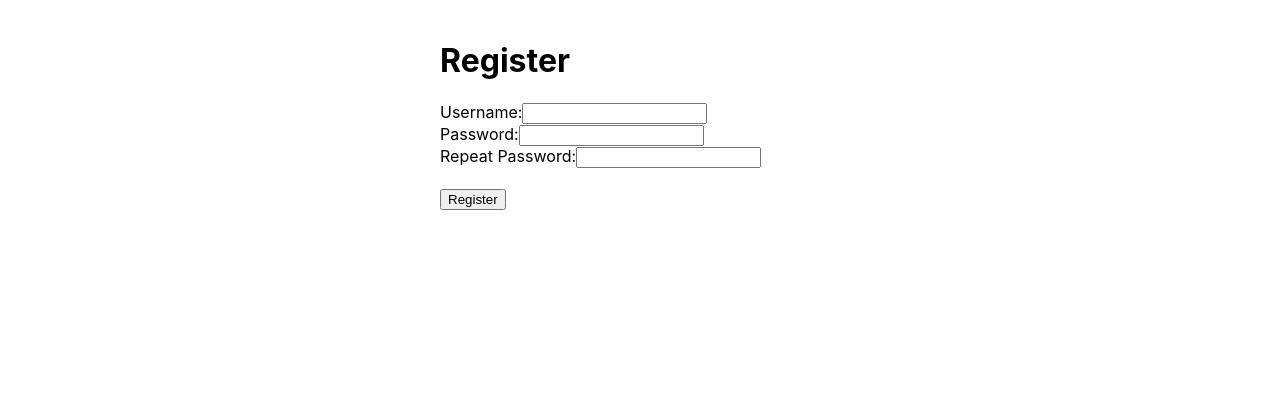
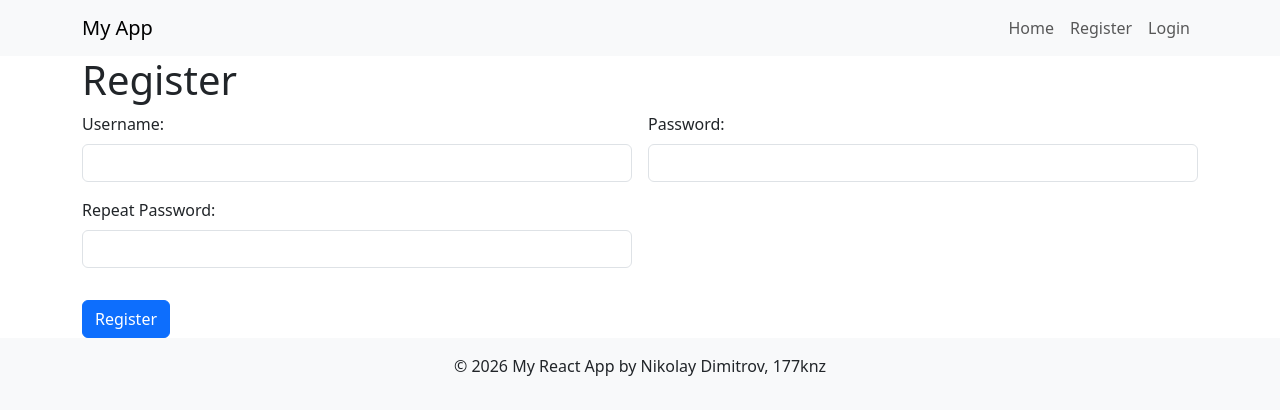
Before and after one commit to timenov/unibit, a React (Create React App) app: page /register in a window 1280 px wide. Shown: the top 414 px of the page. Built offline with nearby package versions, Linux system fonts and the light colour scheme.

Commit message:
Add Bootstrap styles

```diff
--- a/package.json
+++ b/package.json
@@ -7,6 +7,7 @@
     "@testing-library/jest-dom": "^6.9.1",
     "@testing-library/react": "^16.3.2",
     "@testing-library/user-event": "^13.5.0",
+    "bootstrap": "^5.3.8",
     "react": "^19.2.8",
     "react-dom": "^19.2.8",
     "react-router-dom": "^7.18.3",
--- a/src/App.js
+++ b/src/App.js
@@ -1,11 +1,16 @@
-import { Link } from 'react-router-dom';
-import './App.css';
+import "./App.css";
+import { Outlet } from "react-router-dom";
+import NavBar from "./NavBar";
 
 function App() {
+
   return (
-    <div className="App">
-      <div><Link to="/register">Register</Link></div>
-      <div><Link to="/login">Login</Link></div>
+    <div>
+      <NavBar />
+      <main className="container"><Outlet /></main>
+      <footer className="footer bg-light text-center py-3">
+        <p>&copy; 2026 My React App by Nikolay Dimitrov, 177knz</p>
+      </footer>
     </div>
   );
 }
--- /dev/null
+++ b/src/Home.js
@@ -0,0 +1,7 @@
+function Home() {
+    return (
+        <h1>Welcome to the Home Page!</h1>
+    );
+}
+
+export default Home;
--- a/src/LoginPage.js
+++ b/src/LoginPage.js
@@ -11,6 +11,14 @@ function LoginPage() {
   async function handleSubmit(e) {
     e.preventDefault();
     setError("");
+    if (username.length === 0) {
+      setError("Username is mandatory.");
+      return;
+    }
+    if (password.length === 0) {
+      setError("Password is mandatory.");
+      return;
+    }
 
     try {
       const response = await apiService.loginUser(username, password);
@@ -25,12 +33,17 @@ function LoginPage() {
   }
 
   return (
-    <div style={{ padding: "20px", maxWidth: "400px", margin: "auto" }}>
+    <div>
       <h1>Login</h1>
-      <form onSubmit={handleSubmit}>
-        <div style={{ marginBottom: "15px" }}>
+      <form
+        onSubmit={handleSubmit}
+        className={"row g-3 needs-validation " + (error && "was-validated")}
+        noValidate
+      >
+        <div className="col-md-6">
           <label htmlFor="username">Username:</label>
           <input
+            className="form-control"
             type="text"
             id="username"
             name="username"
@@ -39,9 +52,10 @@ function LoginPage() {
             required
           />
         </div>
-        <div style={{ marginBottom: "15px" }}>
+        <div className="col-md-6">
           <label htmlFor="password">Password:</label>
           <input
+            className="form-control"
             type="password"
             id="password"
             name="password"
@@ -50,9 +64,14 @@ function LoginPage() {
             required
           />
         </div>
-        {error ? <p style={{ color: "red" }}>{error}</p> : null}
-        <br />
-        <button type="submit">Login</button>
+        <div className="col-12">
+          <div className="form-control-feedback text-danger">{error}</div>
+        </div>
+        <div className="col-12">
+          <button type="submit" className="btn btn-primary">
+            Login
+          </button>
+        </div>
       </form>
     </div>
   );
--- /dev/null
+++ b/src/NavBar.js
@@ -0,0 +1,24 @@
+import { Link } from "react-router-dom";
+
+function NavBar() {
+  return (
+    <header className="navbar navbar-expand-lg navbar-light bg-light">
+        <nav className="container">
+          <div className="navbar-brand">My App</div>
+          <div className="navbar-nav">
+            <Link className="nav-item nav-link" to="/">
+              Home
+            </Link>
+            <Link className="nav-item nav-link" to="/register">
+              Register
+            </Link>
+            <Link className="nav-item nav-link" to="/login">
+              Login
+            </Link>
+          </div>
+        </nav>
+      </header>
+  );
+}
+
+export default NavBar;
--- a/src/RegisterPage.js
+++ b/src/RegisterPage.js
@@ -11,6 +11,10 @@ function RegisterPage() {
 
   const handleSubmit = async (e) => {
     e.preventDefault();
+    if (username.length === 0) {
+      setError("Username is mandatory.");
+      return;
+    }
     if (password.length < 8) {
       setError("Password must be at least 8 characters long.");
       return;
@@ -26,7 +30,7 @@ function RegisterPage() {
         if (!res.ok) {
           throw new Error("Network response was not ok");
         }
-        navigate("/");
+        navigate("/login");
       })
       .catch((err) => {
         setError(err.message);
@@ -34,12 +38,19 @@ function RegisterPage() {
   };
 
   return (
-    <div style={{ padding: "20px", maxWidth: "400px", margin: "auto" }}>
+    <div>
       <h1>Register</h1>
-      <form onSubmit={handleSubmit}>
-        <div>
-          <label htmlFor="username">Username:</label>
+      <form
+        className={"row g-3 needs-validation " + (error && "was-validated")}
+        onSubmit={handleSubmit}
+        noValidate
+      >
+        <div className="col-md-6">
+          <label htmlFor="username" className="form-label">
+            Username:
+          </label>
           <input
+            className="form-control"
             type="text"
             id="username"
             name="username"
@@ -48,9 +59,12 @@ function RegisterPage() {
             required
           />
         </div>
-        <div>
-          <label htmlFor="password">Password:</label>
+        <div className="col-md-6">
+          <label htmlFor="password" className="form-label">
+            Password:
+          </label>
           <input
+            className="form-control"
             type="password"
             id="password"
             name="password"
@@ -59,9 +73,12 @@ function RegisterPage() {
             required
           />
         </div>
-        <div>
-          <label htmlFor="repeatPassword">Repeat Password:</label>
+        <div className="col-md-6">
+          <label htmlFor="repeatPassword" className="form-label">
+            Repeat Password:
+          </label>
           <input
+            className="form-control"
             type="password"
             id="repeatPassword"
             name="repeatPassword"
@@ -70,9 +87,14 @@ function RegisterPage() {
             required
           />
         </div>
-        {error ? <p style={{ color: "red" }}>{error}</p> : null}
-        <br />
-        <button type="submit">Register</button>
+        <div className="col-12">
+          <div className="form-control-feedback text-danger">{error}</div>
+        </div>
+        <div className="col-12">
+          <button className="btn btn-primary" type="submit">
+            Register
+          </button>
+        </div>
       </form>
     </div>
   );
```
Also changed, not shown: src/index.js (+27 -18 lines), 1 other file (tests, documents, lock files or other folders).
